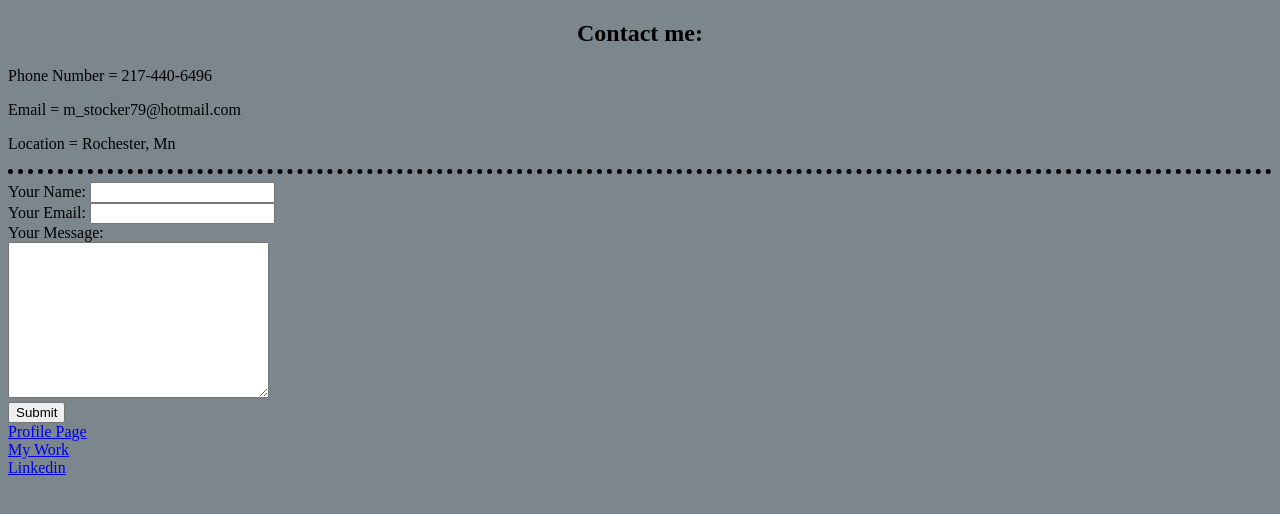
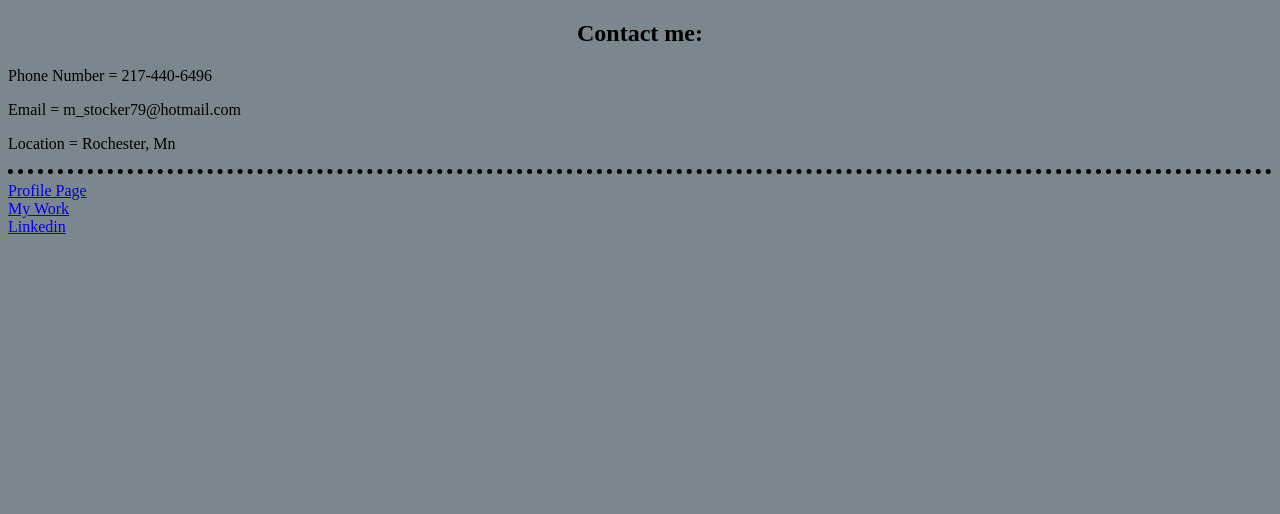
Before and after one commit to mstocker79/MattStocker.github.io, a plain HTML site: page contact.html in a window 1280 px wide. Drawn offline with Linux system fonts and the light colour scheme; files that its build step writes are made by us from their sources.

Commit message:
Add files via upload
changing contact info

```diff
--- a/contact.html
+++ b/contact.html
@@ -13,17 +13,6 @@
     <p>Email = m_stocker79@hotmail.com</p>
     <p>Location = Rochester, Mn</p>
     <hr>
-
-    <form action="mailto:m_stocker79@hotmail.com" method="post" enctype="text/plain">
-        <label>Your Name:</label>
-        <input type="text" name="yourName" value=""><br>
-        <label>Your Email:</label>
-        <input type="email" name="yourEmail" value=""><br>
-        <label>Your Message:</label><br>
-        <textarea name="yourMessage" cols="30" rows="10"></textarea><br>
-        <input type="submit" name="">
-
-    </form>
     <a href="index.html">Profile Page</a>
     <br>
     <a href="My_Work.html">My Work</a>
```
